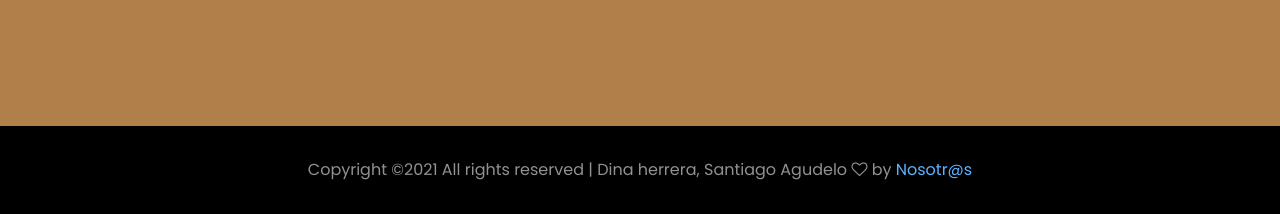
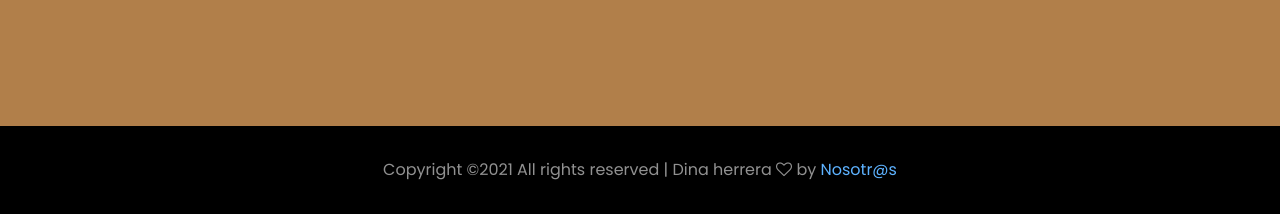
Before and after one commit to ZANTIOK/GOOD-LIFE-TIENDA-VEGETARIANA, a plain HTML site: page Doctors.html in a window 1280 px wide. Shown: the part 2110-2324 px from the top of the page. Drawn offline with Linux system fonts and the light colour scheme; a web font is replaced by a local one.

Commit message:
Update Doctors.html

```diff
--- a/Doctors.html
+++ b/Doctors.html
@@ -383,7 +383,7 @@
                         <div class="col-xl-12">
                             <p class="copy_right text-center">
                                 <!-- Link back to Colorlib can't be removed. Template is licensed under CC BY 3.0. -->
-Copyright &copy;<script>document.write(new Date().getFullYear());</script> All rights reserved | Dina herrera, Santiago Agudelo <i class="fa fa-heart-o" aria-hidden="true"></i> by <a href="https://colorlib.com" target="_blank">Nosotr@s</a>
+Copyright &copy;<script>document.write(new Date().getFullYear());</script> All rights reserved | Dina herrera <i class="fa fa-heart-o" aria-hidden="true"></i> by <a href="https://colorlib.com" target="_blank">Nosotr@s</a>
 <!-- Link back to Colorlib can't be removed. Template is licensed under CC BY 3.0. -->
                             </p>
                         </div>
```
